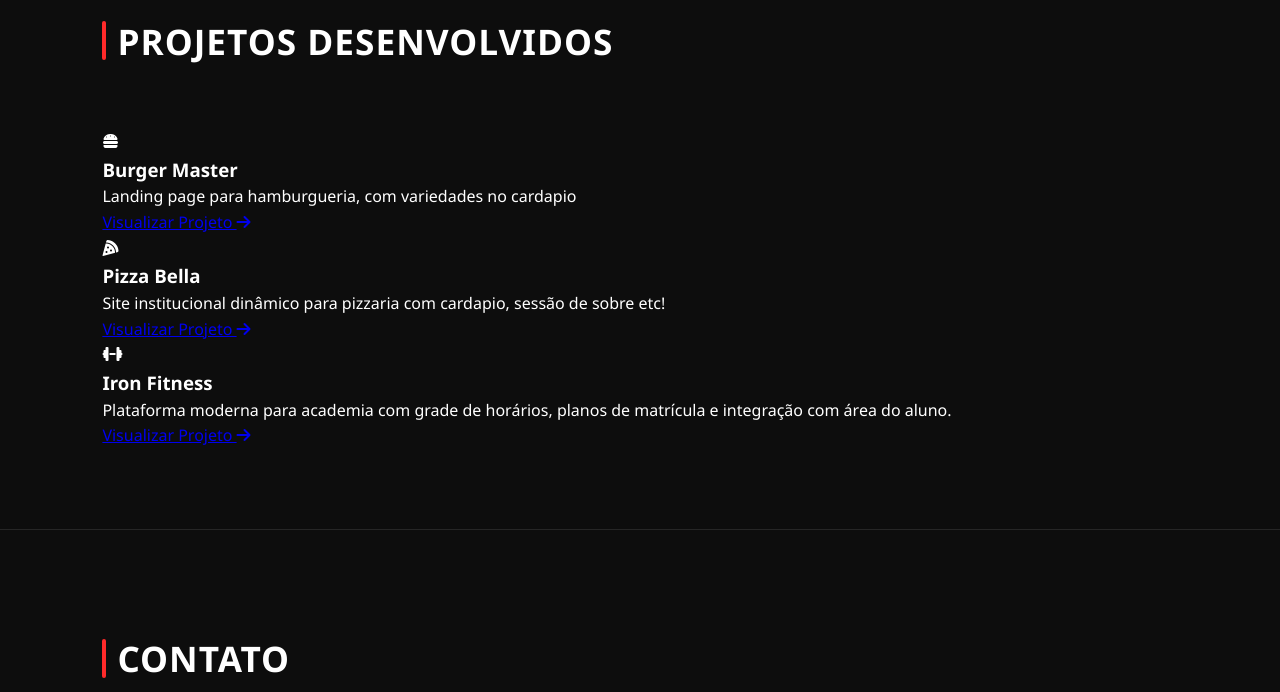
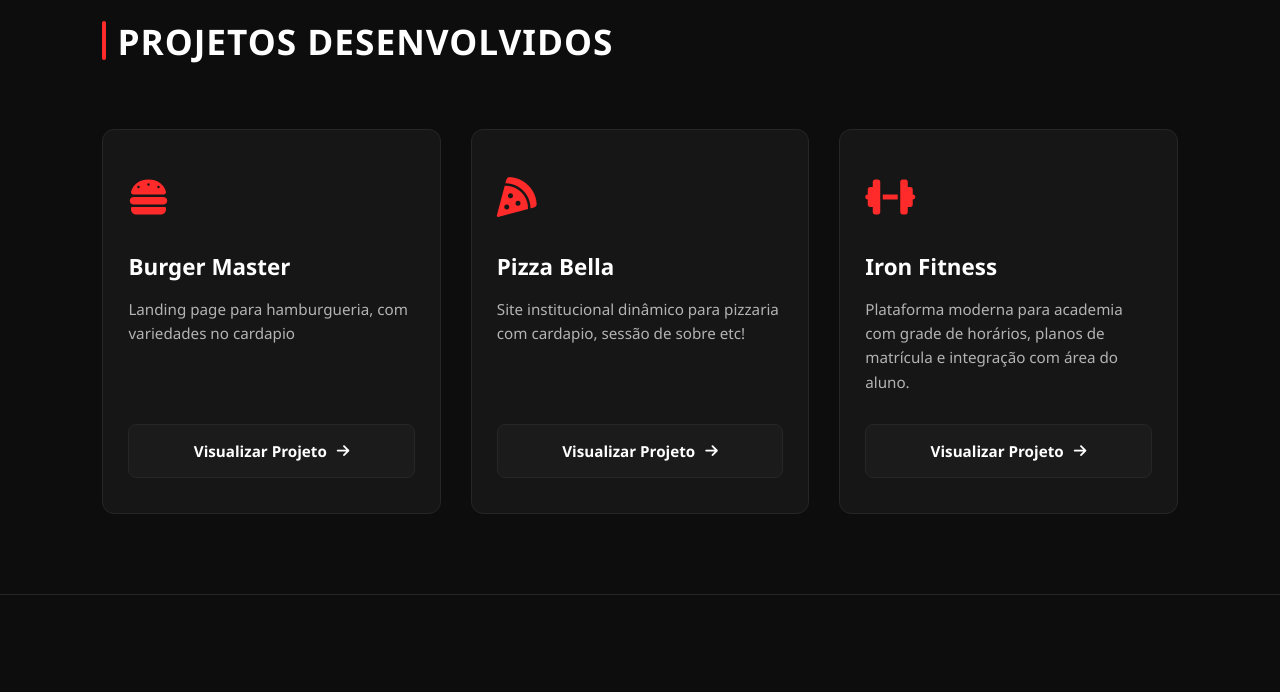
Before and after one commit to vorgweb/VorgWeb, a plain HTML site: page index.html in a window 1280 px wide. Shown: the part 2540-3232 px from the top of the page. Drawn offline with Linux system fonts and the light colour scheme.

Commit message:
Add portfolio section styles to style.css

```diff
--- a/style.css
+++ b/style.css
@@ -466,3 +466,115 @@ footer {
     .sobre-img-container { order: -1; margin-bottom: 10px; }
     .seo-box { text-align: center; justify-content: center; }
 }
+
+/* ==========================================================================
+   NOVA SEÇÃO: PORTFÓLIO / PROJETOS
+   ========================================================================== */
+
+.portfolio-container {
+    display: grid;
+    grid-template-columns: repeat(auto-fit, minmax(280px, 1fr));
+    gap: 30px;
+    margin-top: 20px;
+}
+
+.card-portfolio {
+    background-color: var(--bg-secundario);
+    border: 1px solid var(--borda);
+    border-radius: 12px;
+    padding: 35px 25px;
+    display: flex;
+    flex-direction: column;
+    align-items: flex-start;
+    transition: var(--transicao);
+    position: relative;
+}
+
+.card-portfolio:hover {
+    transform: translateY(-5px);
+    border-color: rgba(255, 42, 42, 0.4);
+    box-shadow: 0 10px 30px rgba(0, 0, 0, 0.6);
+}
+
+.portfolio-icon {
+    font-size: 2.5rem;
+    color: var(--cor-primaria);
+    margin-bottom: 20px;
+    transition: var(--transicao);
+}
+
+.card-portfolio:hover .portfolio-icon {
+    transform: scale(1.1);
+}
+
+.card-portfolio h3 {
+    font-size: 1.4rem;
+    font-weight: 700;
+    margin-bottom: 12px;
+    color: var(--texto-claro);
+}
+
+.card-portfolio p {
+    color: var(--texto-cinza);
+    font-size: 0.95rem;
+    margin-bottom: 30px;
+    flex-grow: 1;
+    line-height: 1.6;
+}
+
+/* BOTÃO DE IR PARA OS PROJETOS (ESTILIZADO) */
+.btn-projeto {
+    display: inline-flex;
+    align-items: center;
+    justify-content: center;
+    gap: 10px;
+    width: 100%;
+    padding: 14px 24px;
+    background-color: rgba(255, 255, 255, 0.02);
+    color: var(--texto-claro);
+    text-decoration: none;
+    font-weight: 600;
+    font-size: 0.95rem;
+    border: 1px solid var(--borda);
+    border-radius: 8px;
+    cursor: pointer;
+    transition: var(--transicao);
+}
+
+.btn-projeto i {
+    font-size: 0.9rem;
+    transition: transform 0.3s cubic-bezier(0.25, 0.8, 0.25, 1);
+}
+
+/* Efeito quando passa o mouse no card ou direto no botão */
+.card-portfolio:hover .btn-projeto,
+.btn-projeto:hover {
+    background-color: var(--cor-primaria);
+    border-color: var(--cor-primaria);
+    color: #ffffff;
+    box-shadow: 0 6px 20px rgba(255, 42, 42, 0.4);
+}
+
+/* Faz a seta correr para o lado no hover */
+.card-portfolio:hover .btn-projeto i,
+.btn-projeto:hover i {
+    transform: translateX(6px);
+}
+
+/* Efeito de clique físico */
+.btn-projeto:active {
+    transform: translateY(2px);
+    box-shadow: 0 3px 10px rgba(255, 42, 42, 0.2);
+}
+
+/* Responsividade para telas menores */
+@media (max-width: 768px) {
+    .portfolio-container {
+        grid-template-columns: 1fr;
+        gap: 20px;
+    }
+
+    .card-portfolio {
+        padding: 25px 20px;
+    }
+}
```
